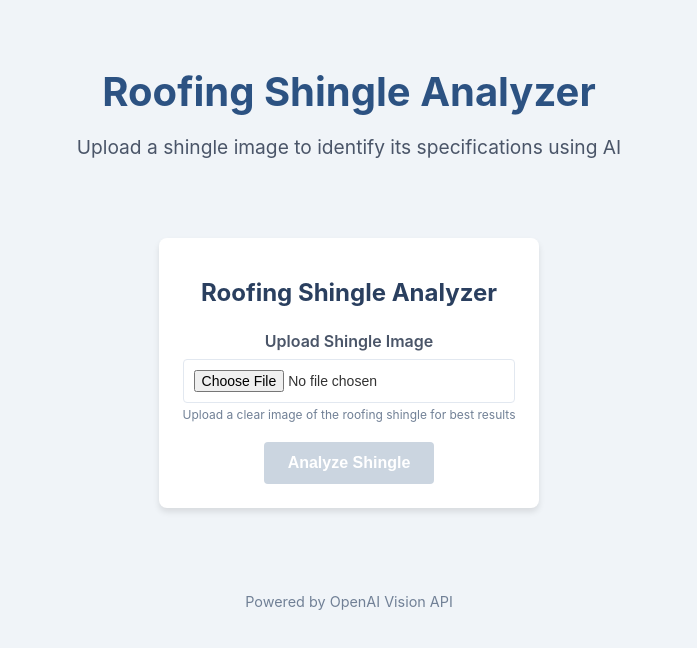
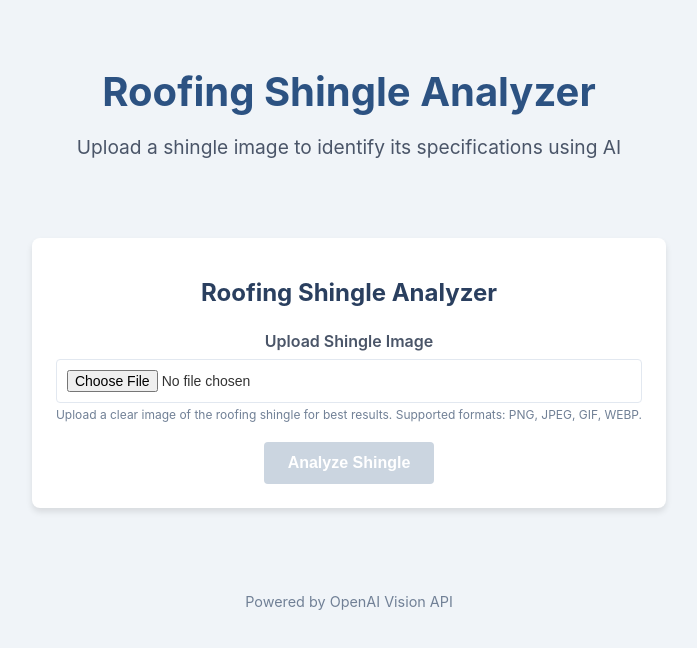
Before and after one commit to anandsub-zuper/shingle-analyzer, a React (Create React App) app in the folder frontend/: page / in a window 1280 px wide. Shown: the top 648 px of the page, without its empty margins (291-988 px from the left). Built offline with nearby package versions, Linux system fonts and the light colour scheme.

Commit message:
Update ShingleAnalyzer.jsx
Updated for better front end file type error handling

```diff
--- a/frontend/src/components/ShingleAnalyzer.jsx
+++ b/frontend/src/components/ShingleAnalyzer.jsx
@@ -11,7 +11,16 @@ const ShingleAnalyzer = () => {
 
   const handleFileChange = (e) => {
     const selectedFile = e.target.files[0];
+
     if (selectedFile) {
+      // Check if file type is supported
+      const supportedTypes = ['image/png', 'image/jpeg', 'image/jpg', 'image/gif', 'image/webp'];
+
+      if (!supportedTypes.includes(selectedFile.type)) {
+        setError("Unsupported file format. Please upload PNG, JPEG, GIF, or WEBP images only.");
+        return;
+      }
+
       setFile(selectedFile);
 
       // Create a preview of the uploaded image
@@ -43,6 +52,10 @@ const ShingleAnalyzer = () => {
 
       reader.onload = async () => {
         const base64Image = reader.result.split(',')[1];
+
+        // For debugging
+        console.log("File type:", file.type);
+        console.log("Base64 data length:", base64Image.length);
 
         try {
           // Call your backend API - replace with your actual Heroku URL
@@ -204,12 +217,12 @@ const ShingleAnalyzer = () => {
         <label className="input-label">Upload Shingle Image</label>
         <input
           type="file"
-          accept="image/*"
+          accept="image/png, image/jpeg, image/jpg, image/gif, image/webp"
           onChange={handleFileChange}
           className="file-input"
         />
         <p className="input-help-text">
-          Upload a clear image of the roofing shingle for best results
+          Upload a clear image of the roofing shingle for best results. Supported formats: PNG, JPEG, GIF, WEBP.
         </p>
       </div>
 
```
